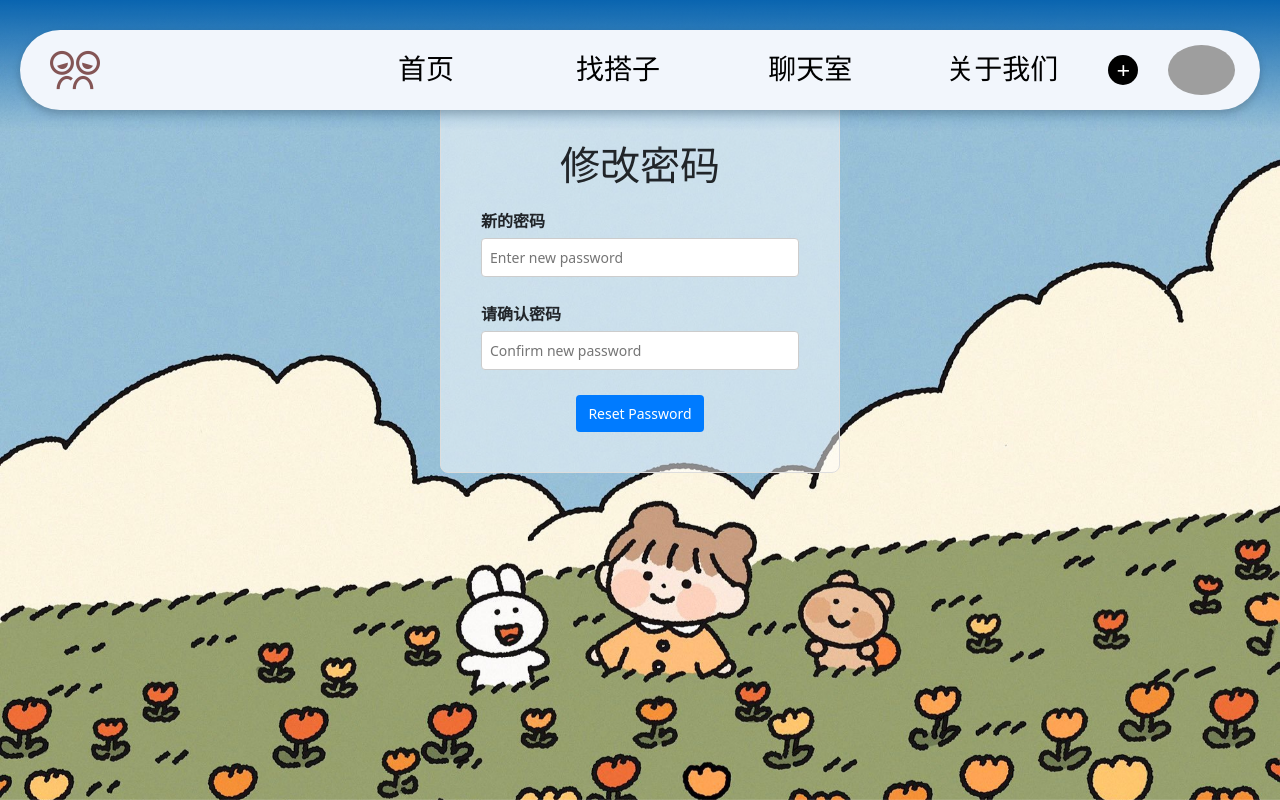
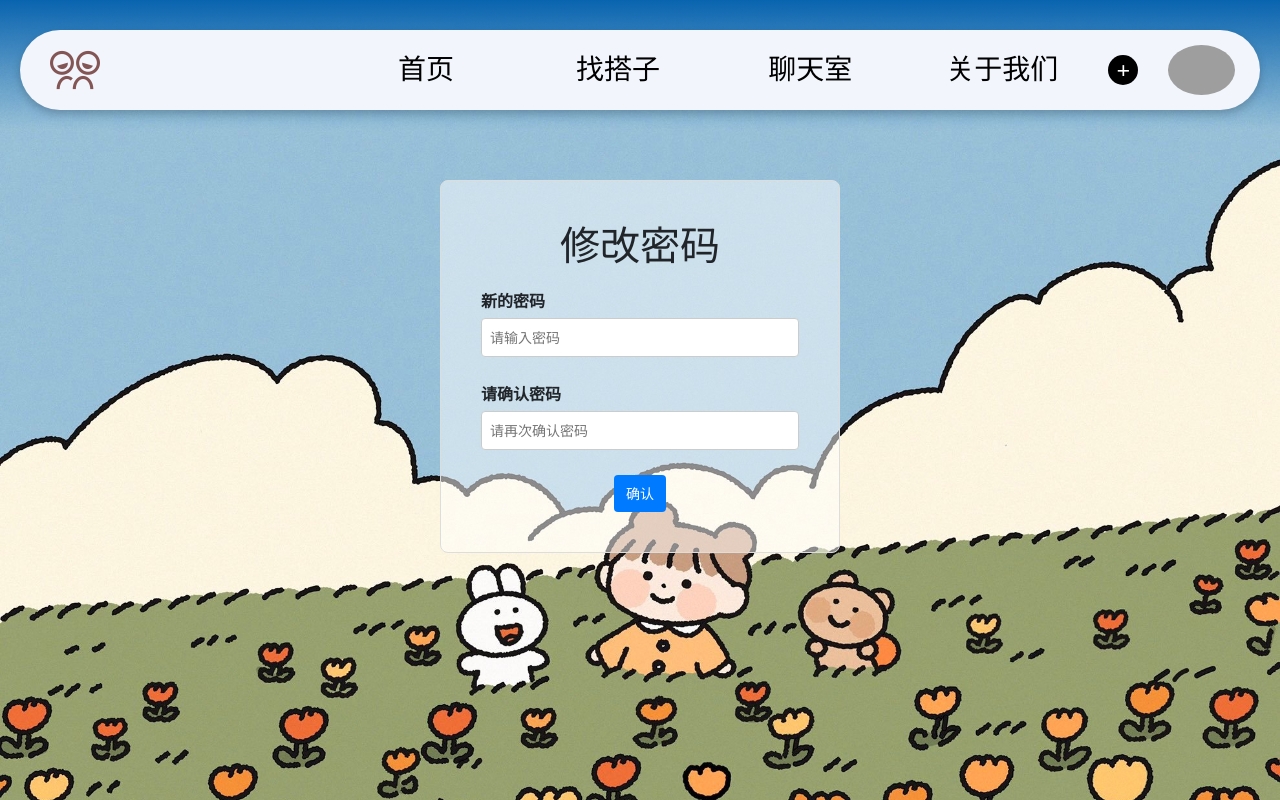
Before and after one commit to ki-create802/Partner_Web, a Vue app in the folder new1201/: page /ModifyPWPAge in a window 1280 px wide. Built offline with nearby package versions, Linux system fonts and the light colour scheme.

Commit message:
登录账号密码不符报错

```diff
--- a/new1201/src/page/LoginPage.vue
+++ b/new1201/src/page/LoginPage.vue
@@ -61,6 +61,7 @@ import { login } from '@/api.js';
                     this.errorMessage = "账号或密码不能为空！";
                     return;
                 }
+
                 try {
                     const data=await login(this.email,this.password);
                     if (data) {
@@ -69,9 +70,10 @@ import { login } from '@/api.js';
                         this.$router.push("/HomePage"); // 登录成功后跳转到主页
                     } else {
                         this.errorMessage = data.message;
+                        // this.errorMessage = "账号或密码错误";
                     }
                 } catch (error) {
-                    this.errorMessage = "网络错误，请稍后再试。";
+                    this.errorMessage = "账号或密码错误";
                 }
             }
 
--- a/new1201/src/page/ModifyPWPage.vue
+++ b/new1201/src/page/ModifyPWPage.vue
@@ -10,7 +10,7 @@
               type="password"
               id="newPassword"
               v-model="newPassword"
-              placeholder="Enter new password"
+              placeholder="请输入密码"
               required
             />
           </div>
@@ -20,11 +20,11 @@
               type="password"
               id="confirmPassword"
               v-model="confirmPassword"
-              placeholder="Confirm new password"
+              placeholder="请再次确认密码"
               required
             />
           </div>
-          <button type="submit">Reset Password</button>
+          <button type="submit">确认</button>
         </form>
     </div>
 </template>
@@ -61,7 +61,7 @@ export default{
     }
 .modify-pw-container{
     max-width: 400px;
-    margin: 100px auto;
+    margin: 180px auto;
     padding: 40px;
     border: 1px solid #ddd;
     border-radius: 8px;
```
Also changed, not shown: 2 other files (tests, documents, lock files or other folders).
